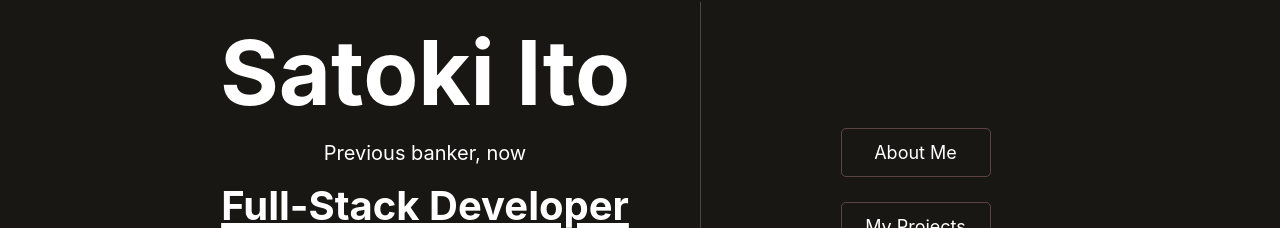
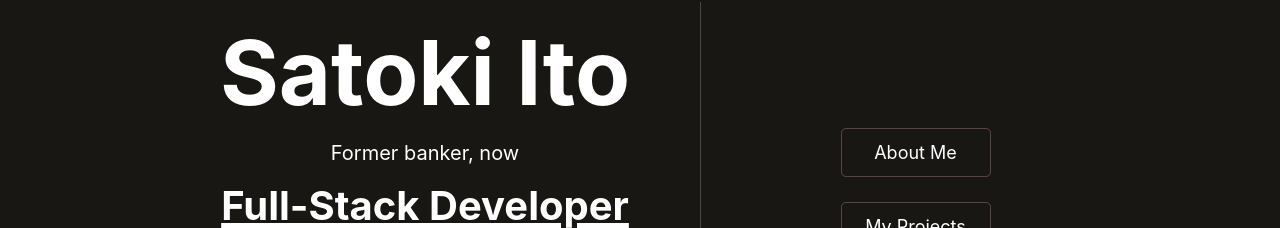
Before and after one commit to Satokii/portfolio, a React (Vite) app: page / in a window 1280 px wide. Shown: the part 118-346 px from the top of the page. Built offline with nearby package versions, Linux system fonts and the light colour scheme; no server answers.

Commit message:
refactor: amend overview text

```diff
--- a/src/components/main/components/Overview.jsx
+++ b/src/components/main/components/Overview.jsx
@@ -9,7 +9,7 @@ function Overview() {
                 <div className='overview-left grid'>
                     <header className='overview-header-container grid'>
                         <h2 className='overview-header grid'>Satoki Ito</h2>
-                        <p className='overview-sub-detail-header'>Previous banker, now</p>
+                        <p className='overview-sub-detail-header'>Former banker, now</p>
                         <h3 className='overview-job-header'>Full-Stack Developer</h3>
                     </header>
                     <div className='profile-photo-container grid'>
```
